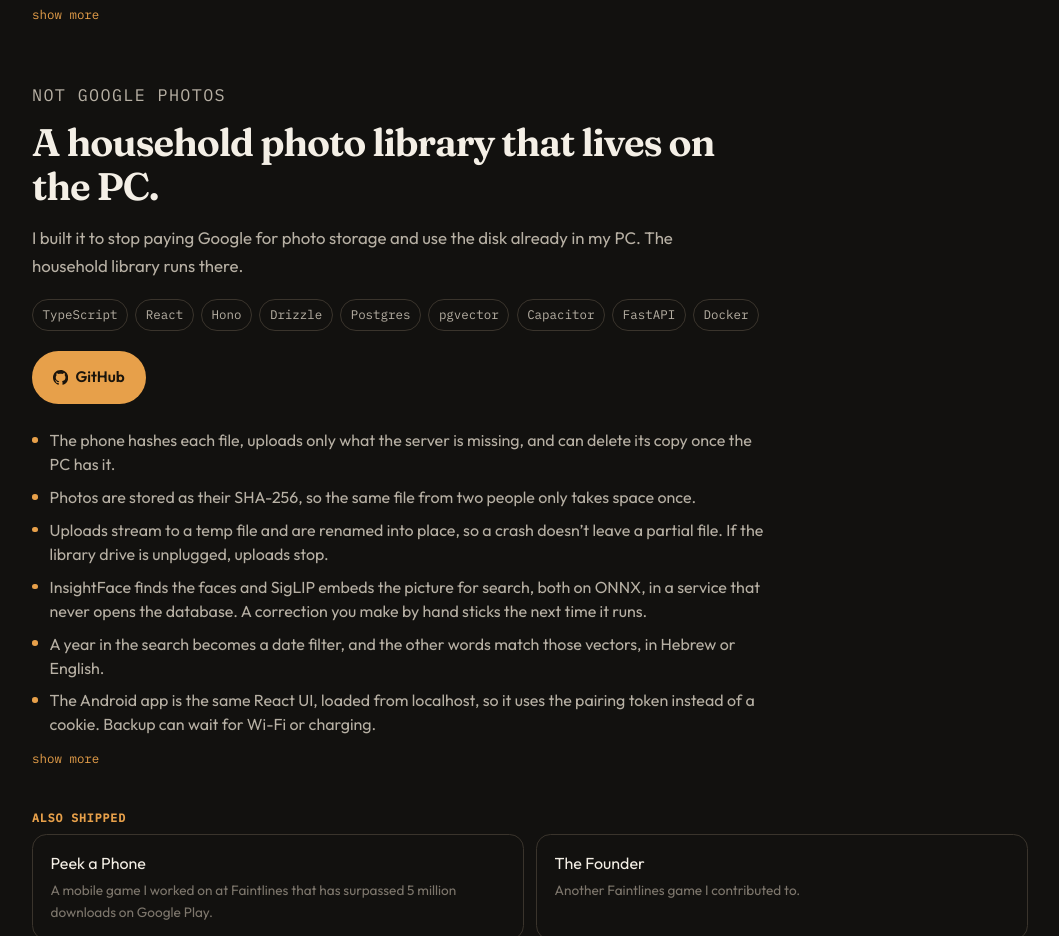
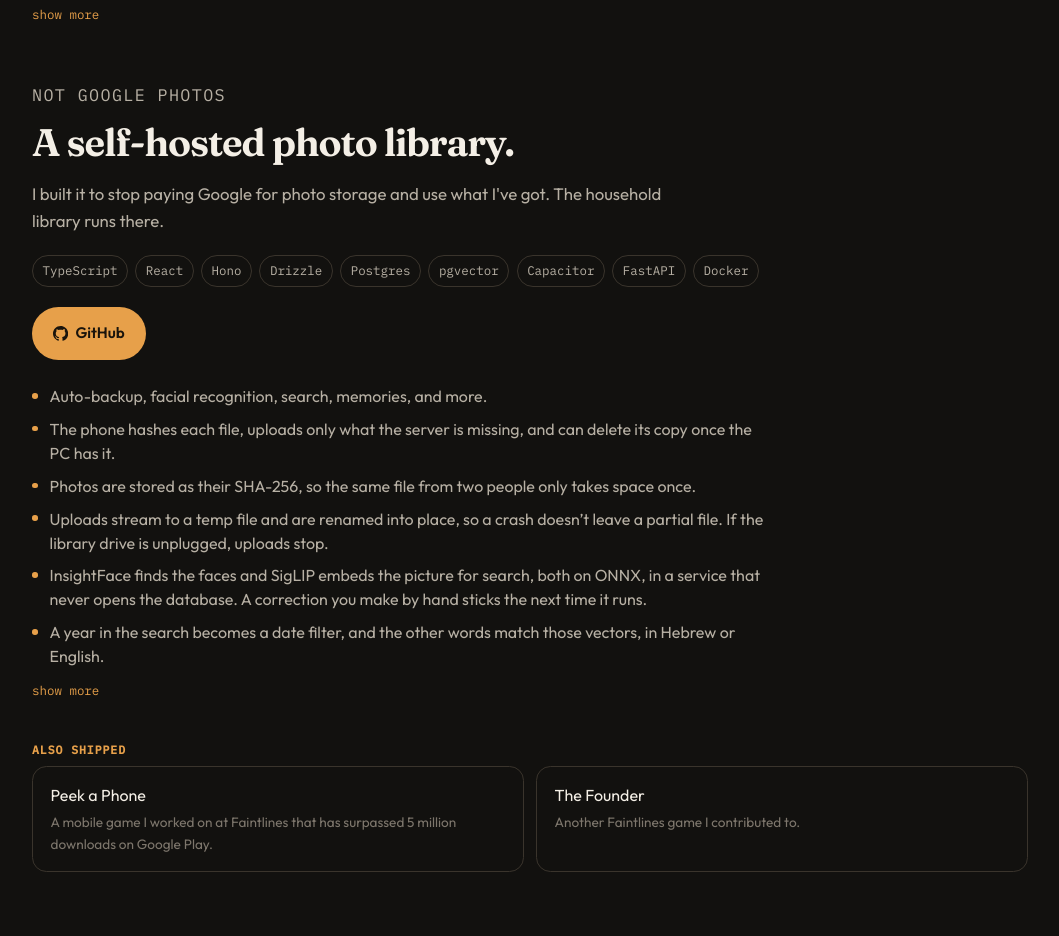
Before and after one commit to YChalfari/portfolio2, a React (Vite) app: page / in a window 1280 px wide. Shown: the part 6980-7916 px from the top of the page, without its empty margins (180-1239 px from the left). Built offline with nearby package versions, Linux system fonts and the light colour scheme; a web font is replaced by a local one.

Commit message:
tweak ngp text

```diff
--- a/src/data/projects.js
+++ b/src/data/projects.js
@@ -100,10 +100,11 @@
   {
     id: 'not-google-photos',
     title: 'Not Google Photos',
-    summary: 'A household photo library that lives on the PC.',
-    description: 'I built it to stop paying Google for photo storage and use the disk already in my PC. The household library runs there.',
+    summary: 'A self-hosted photo library.',
+    description: "I built it to stop paying Google for photo storage and use what I've got. The household library runs there.",
     tech: ['TypeScript', 'React', 'Hono', 'Drizzle', 'Postgres', 'pgvector', 'Capacitor', 'FastAPI', 'Docker'],
     points: [
+      'Auto-backup, facial recognition, search, memories, and more.',
       'The phone hashes each file, uploads only what the server is missing, and can delete its copy once the PC has it.',
       'Photos are stored as their SHA-256, so the same file from two people only takes space once.',
       'Uploads stream to a temp file and are renamed into place, so a crash doesn’t leave a partial file. If the library drive is unplugged, uploads stop.',
```
